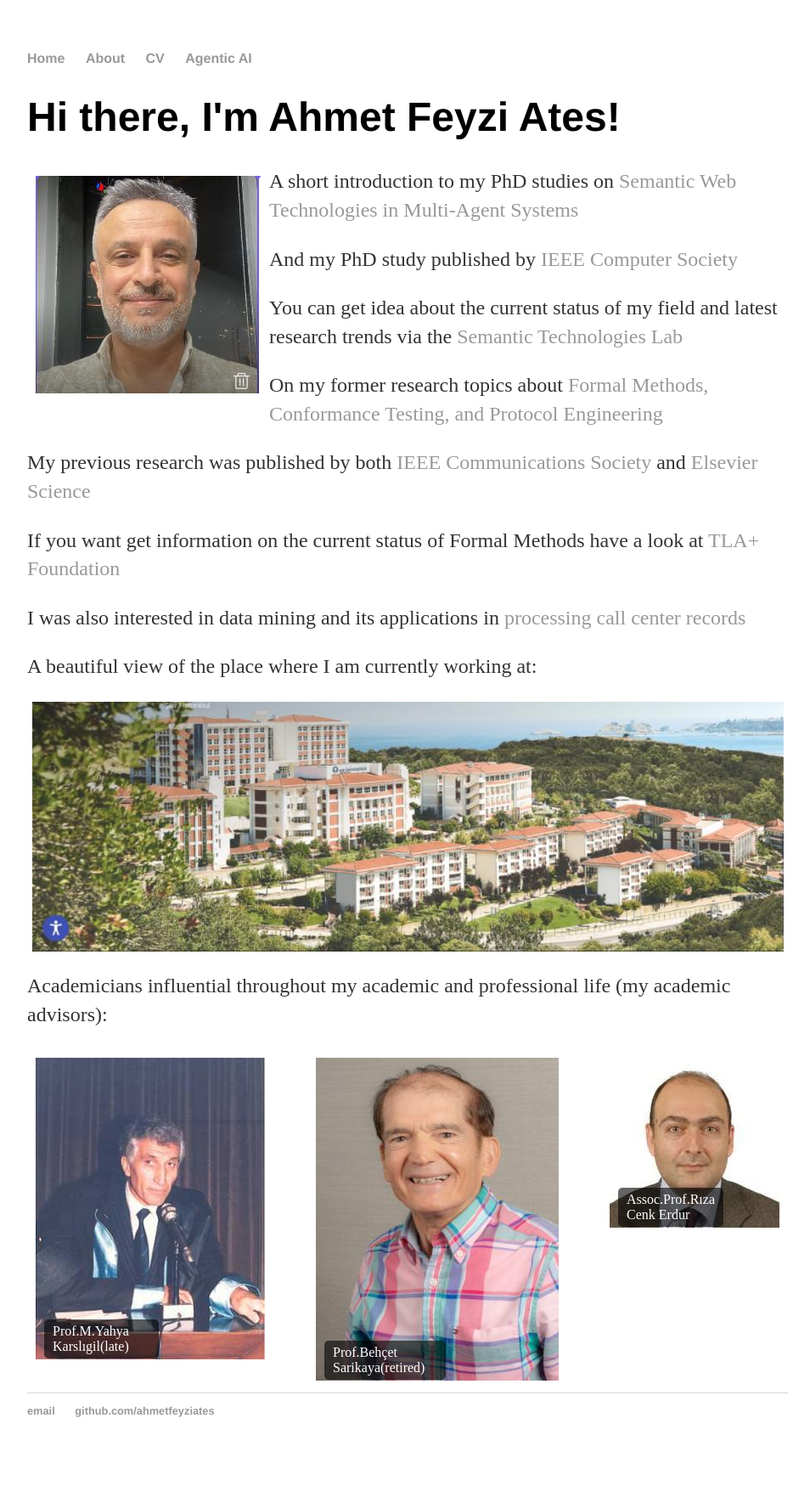
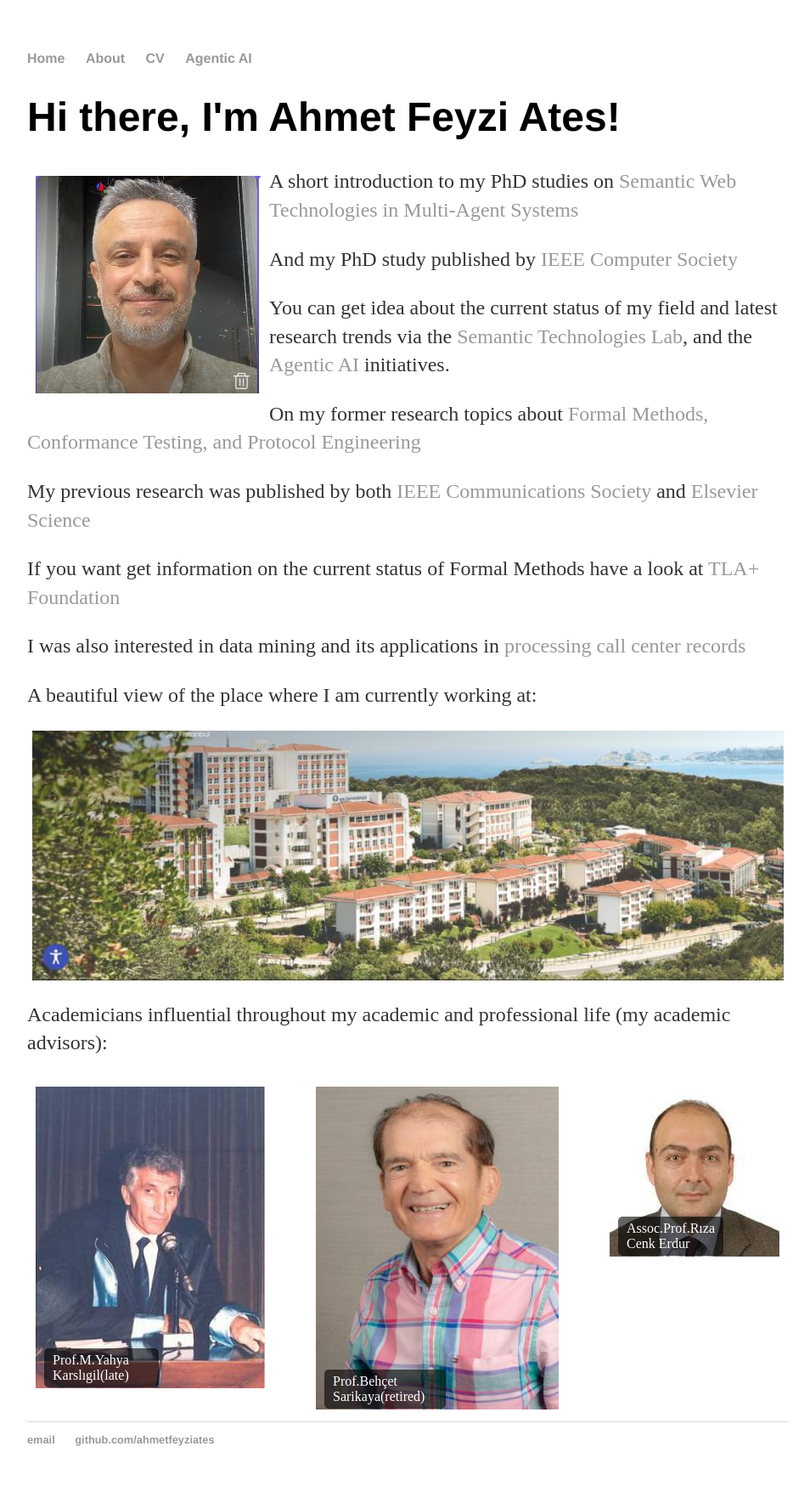
Before and after one commit to ahmetfeyziates/ahmetfeyziates.github.io, a Jekyll site: the page built from index.html, in a window 1280 px wide. Shown: the whole page at 85% size, without its empty margins (160-1114 px from the left). Built offline with Jekyll 4.4.1, drawn with Linux system fonts in a browser that asks for light colours; before the commit the page ends 1728 px from its top, so only the background shows below that.

Commit message:
Update index.html

```diff
--- a/index.html
+++ b/index.html
@@ -7,7 +7,7 @@ title: Ahmet Feyzi Ates
 	<img src="images/afa_handsome.jpg" alt="A scenic view" width="265" height="256" style="display: block; float: left; margin: 10px;">
 	<p>A short introduction to my PhD studies on <a href=https://dai-labor.de/en/topics/semantic-web-technologies-in-multi-agent-systems/>Semantic Web Technologies in Multi-Agent Systems </a></p>
 	<p>And my PhD study published by <a href=https://www.computer.org/csdl/proceedings-article/mdmw/2008/37210019/12OmNwe2IBz>IEEE Computer Society</a></p>
-	<p>You can get idea about the current status of my field and latest research trends via the<a href=https://stlab.istc.cnr.it/stlab/> Semantic Technologies Lab</a></p>
+	<p>You can get idea about the current status of my field and latest research trends via the<a href=https://stlab.istc.cnr.it/stlab/> Semantic Technologies Lab</a>, and the <a href=https://ahmetfeyziates.github.io/agentic/>Agentic AI </a>initiatives.</p>
 	<p>On my former research topics about <a href=https://www.jaist.ac.jp/~tomita/research.html>Formal Methods, Conformance Testing, and Protocol Engineering</a></p>
 	<p>My previous research was published by both <a href=https://ieeexplore.ieee.org/document/481699>IEEE Communications Society</a> and <a href=https://www.sciencedirect.com/science/article/pii/S0169755296000189>Elsevier Science</a></p>
 	<p>If you want get information on the current status of Formal Methods have a look at <a href=https://foundation.tlapl.us/> TLA+ Foundation</a></p>
```
